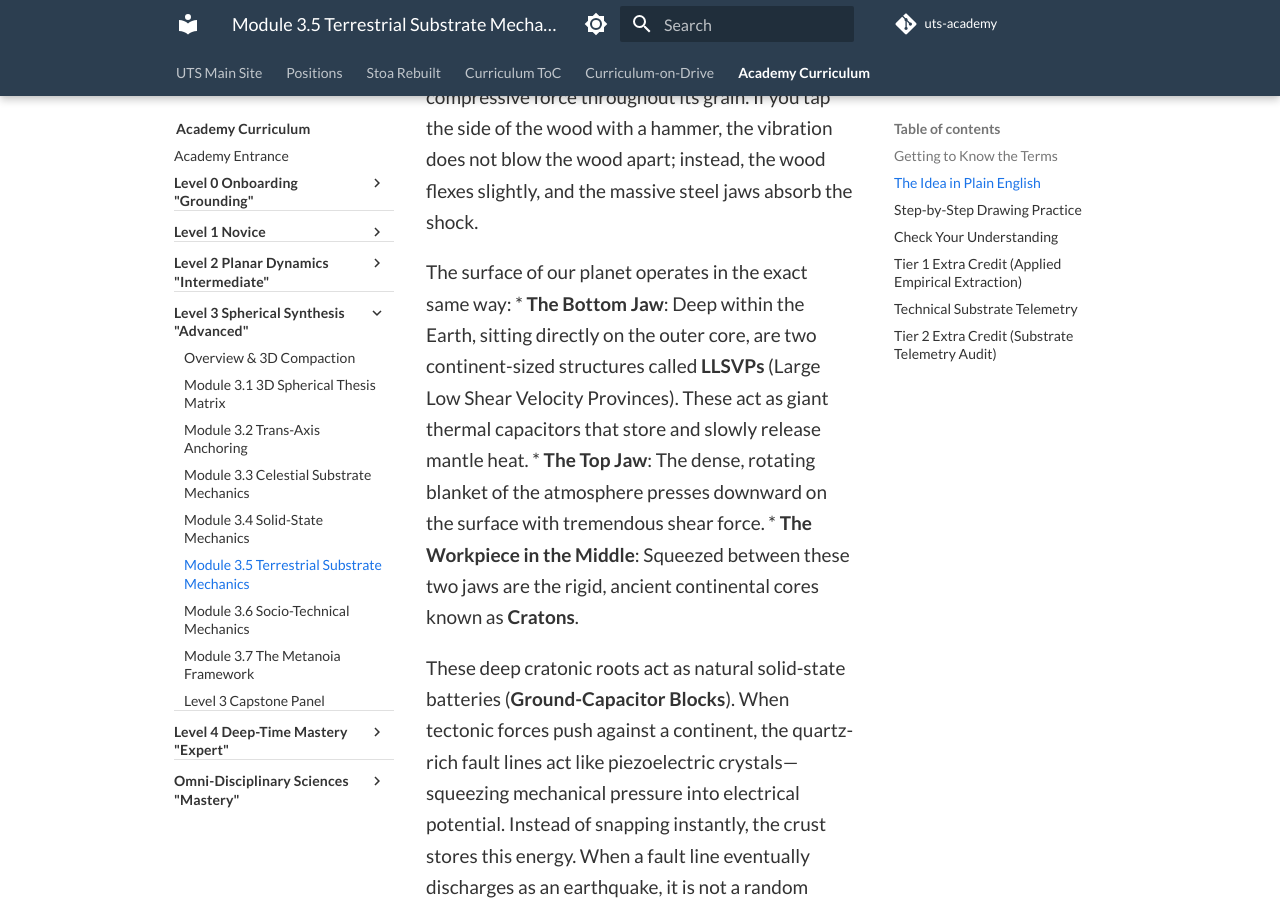
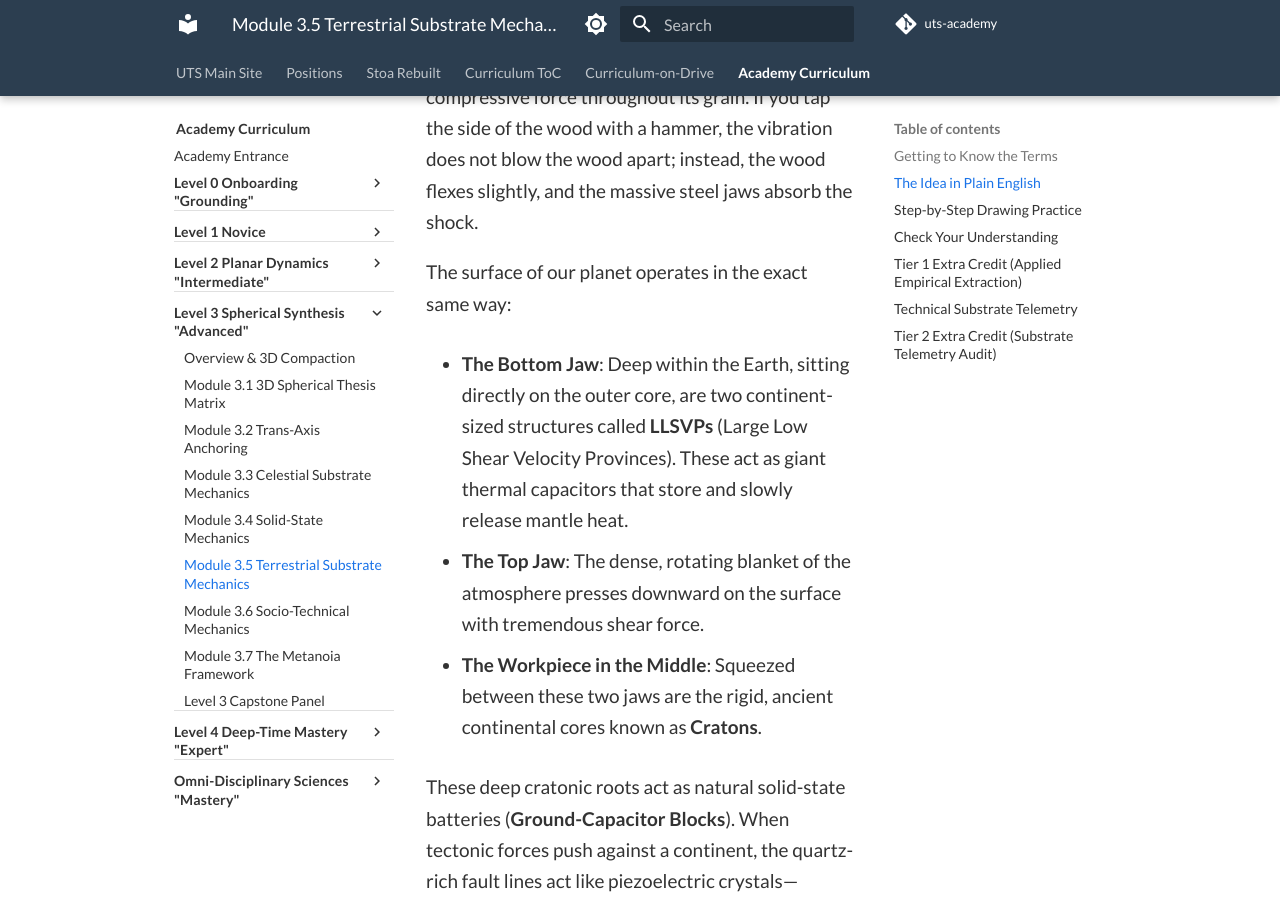
Before and after one commit to etsubmariner13/uts-academy, an MkDocs documentation site: the page built from docs/level-3/module-3-5.md, in a window 1280 px wide and 900 px high, scrolled down 3057 px. Built offline with MkDocs 1.6.1 and Material for MkDocs 9.7.7, drawn with Linux system fonts in a browser that asks for light colours; comment, search, counter and statistics services are not loaded; part of the change alters nothing that is shown.

```diff
--- a/docs/level-3/module-3-5.md
+++ b/docs/level-3/module-3-5.md
@@ -29,8 +29,11 @@ Think of a heavy-duty hydraulic bench vise holding a thick block of hardwood bet
 If you tighten the vise, the wood absorbs the compressive force throughout its grain. If you tap the side of the wood with a hammer, the vibration does not blow the wood apart; instead, the wood flexes slightly, and the massive steel jaws absorb the shock.
 
 The surface of our planet operates in the exact same way:
+
 * **The Bottom Jaw**: Deep within the Earth, sitting directly on the outer core, are two continent-sized structures called **LLSVPs** (Large Low Shear Velocity Provinces). These act as giant thermal capacitors that store and slowly release mantle heat.
+
 * **The Top Jaw**: The dense, rotating blanket of the atmosphere presses downward on the surface with tremendous shear force.
+
 * **The Workpiece in the Middle**: Squeezed between these two jaws are the rigid, ancient continental cores known as **Cratons**.
 
 These deep cratonic roots act as natural solid-state batteries (**Ground-Capacitor Blocks**). When tectonic forces push against a continent, the quartz-rich fault lines act like piezoelectric crystals—squeezing mechanical pressure into electrical potential. Instead of snapping instantly, the crust stores this energy. When a fault line eventually discharges as an earthquake, it is not a random rupture; it is a physical capacitor releasing excess strain to maintain equilibrium across the planetary circuit.
--- a/mkdocs.yml
+++ b/mkdocs.yml
@@ -109,20 +109,10 @@ nav:
 
       - "<b>Level 4 Deep-Time Mastery \"Expert\"</b>":
           - "Overview & Crown Closure": level-4/index.md
-          - "Module 4.1 Dyadic Dual-Meter Waveguide": level-4/module-4-1.md
-          - "Module 4.2 Deep-Time Archiving Media": level-4/module-4-2.md
-          - "Module 4.3 Atomic Compaction Falsification": level-4/module-4-3.md
-          - "Module 4.4 High-Energy Froth & Redshift": level-4/module-4-4.md
-          - "Module 4.5 Master Syntopical Capstone": level-4/module-4-5.md
-          - "Level 4 Capstone Panel": level-4/panel-4.md
 
       - "<b>Omni-Disciplinary Sciences \"Mastery\"</b>":
           - "UTS As-Is": omni-discipline/index.md
-          - "Module Omni-1 Deconstructing Silos": omni-discipline/module-omni-1.md
-          - "Module Omni-2 Universal Life": omni-discipline/module-omni-2.md
-          - "Module Omni-3 Planetary Biomes": omni-discipline/module-omni-3.md
-          - "Module Omni-4 Material Self-Telemetry": omni-discipline/module-omni-4.md
-          - "Example post-Curriculum Panel 1": omni-discipline/index2.md
-          - "Example post-Curriculum Panel 2": omni-discipline/index3.md
-          - "Example post-Curriculum Panel 3": omni-discipline/index4.md
-          - "Example post-Curriculum Panel 4": omni-discipline/index5.md
+          - "Example Panel 1": omni-discipline/index2.md
+          - "Example Panel 2": omni-discipline/index3.md
+          - "Example Panel 3": omni-discipline/index4.md
+          - "Example Panel 4": omni-discipline/index5.md
```
Also changed, not shown: docs/level-3/module-3-7.md (+3 -0 lines).
